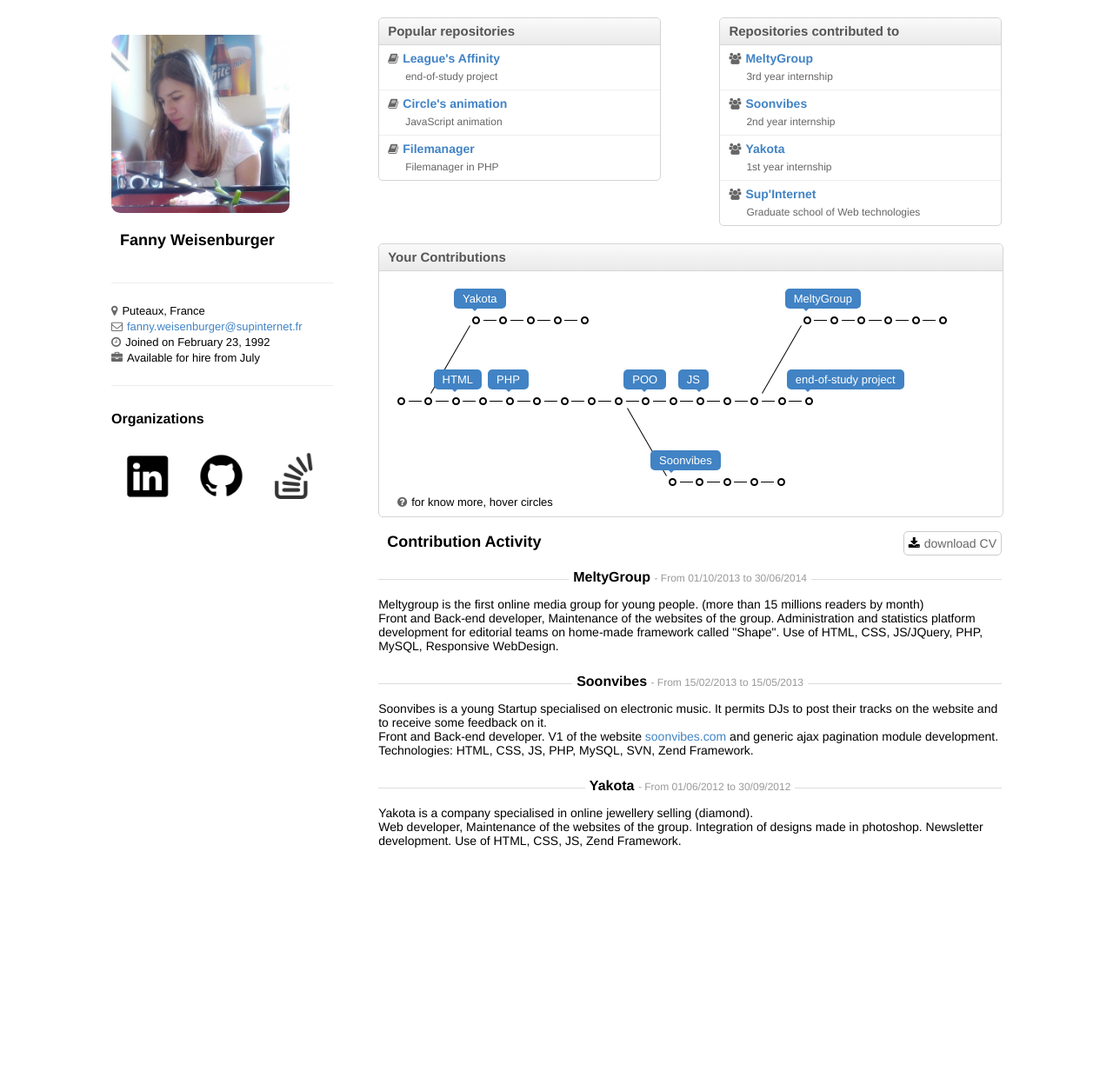
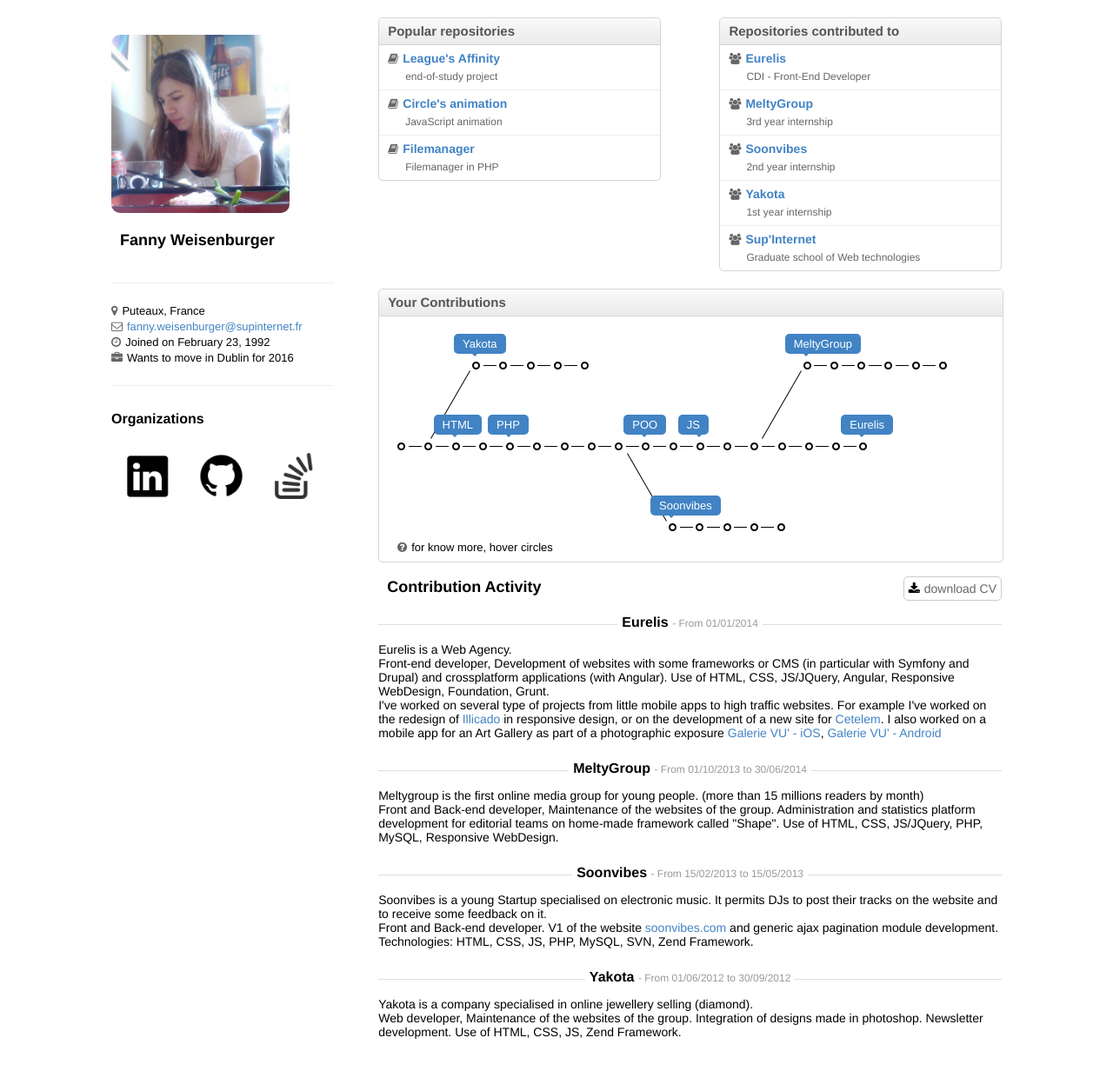
Before and after one commit to gasp/CV, a PHP site: page / in a window 1280 px wide. Shown: the part 78-1333 px from the top of the page at 87% size. Before the commit the page ends 1053 px from the top, so only its background shows below. Run offline with PHP 8.4, Linux system fonts and the light colour scheme.

Commit message:
update CV informations and career

```diff
--- a/index.php
+++ b/index.php
@@ -46,7 +46,7 @@
 					<div><i class="fa fa-map-marker"></i>Puteaux, France</div>
 					<div><i class="fa fa-envelope-o"></i><a href="mailto:fanny.weisenburger@supinternet.fr">fanny.weisenburger@supinternet.fr</a></div>
 					<div><i class="fa fa-clock-o"></i>Joined on February 23, 1992</div>
-					<div><i class="fa fa-briefcase"></i>Available for hire from July</div>
+					<div><i class="fa fa-briefcase"></i>Wants to move in Dublin for 2016<!-- Available for hire from July --></div>
 				</section>
 				<section id="organizations">
 					<h2>Organizations</h2>
@@ -69,6 +69,7 @@
 					<section class="_r _small bloc">
 						<h2>Repositories contributed to</h2>
 						<ul>
+							<li><a href="http://www.eurelis.com/" target="_blank" class="icone_btn" title="Eurelis"><i class="fa fa-group"></i><span class="repo">Eurelis</span><div class="description">CDI - Front-End Developer</div></a></li>
 							<li><a href="http://www.meltygroup.com/" target="_blank" class="icone_btn" title="MeltyGroup"><i class="fa fa-group"></i><span class="repo">MeltyGroup</span><div class="description">3rd year internship</div></a></li>
 							<li><a href="http://www.soonvibes.com/" target="_blank" class="icone_btn" title="Soonvibes"><i class="fa fa-group"></i><span class="repo">Soonvibes</span><div class="description">2nd year internship</div></a></li>
 							<li><a href="http://www.ruedelapaix.com/" target="_blank" class="icone_btn" title="Yakota"><i class="fa fa-group"></i><span class="repo">Yakota</span><div class="description">1st year internship</div></a></li>
@@ -139,7 +140,11 @@
 							<div class="link"></div>
 							<div class="commit" data-title="3rd Year"></div>
 							<div class="link"></div>
-							<div class="commit show_tooltip" data-title="end-of-study project"></div>
+							<div class="commit" data-title="end-of-study project"></div>
+							<div class="link"></div>
+							<div class="commit" data-title="real life --> CDI"></div>
+							<div class="link"></div>
+							<div class="commit show_tooltip" data-title="Eurelis"></div>
 						</div>
 						<div class="timeline">
 							<div class="bottom _1">
@@ -165,6 +170,17 @@
 					<h1>Contribution Activity</h1>
 					<a href="files/CV-FannyWeisenburger.pdf" target="_blank" title="download CV in PDF format" class="icone_btn btn"><i class="fa fa-download"></i>download CV</a>
 					<section>
+						<div class="h2"><div class="inner">Eurelis <span> - From 01/01/2014</span></div></div>
+						<div>
+							<div>Eurelis is a Web Agency.</div>
+							<div>
+								Front-end developer, Development of websites with some frameworks or CMS (in particular with Symfony and Drupal) and crossplatform applications (with Angular). Use of HTML, CSS, JS/JQuery, Angular, Responsive WebDesign, Foundation, Grunt.
+							</div>
+							<div>
+								I've worked on several type of projects from little mobile apps to high traffic websites. For example I've worked on the redesign of <a href="http://illicado.com">Illicado</a> in responsive design, or on the development of a new site for <a href="http://Cetelem.com">Cetelem</a>. I also worked on a mobile app for an Art Gallery as part of a photographic exposure <a href="https://itunes.apple.com/fr/app/vu-la-galerie/id938183276?l=en&mt=8">Galerie VU' - iOS</a>, <a href="https://play.google.com/store/apps/details?id=com.eurelis.mobile.vulagalerie">Galerie VU' - Android</a>
+							</div>
+						</div>
+
 						<div class="h2"><div class="inner">MeltyGroup <span> - From 01/10/2013 to 30/06/2014</span></div></div>
 						<div>
 							<div>Meltygroup is the first online media group for young people. (more than 15 millions readers by month)</div>
```
